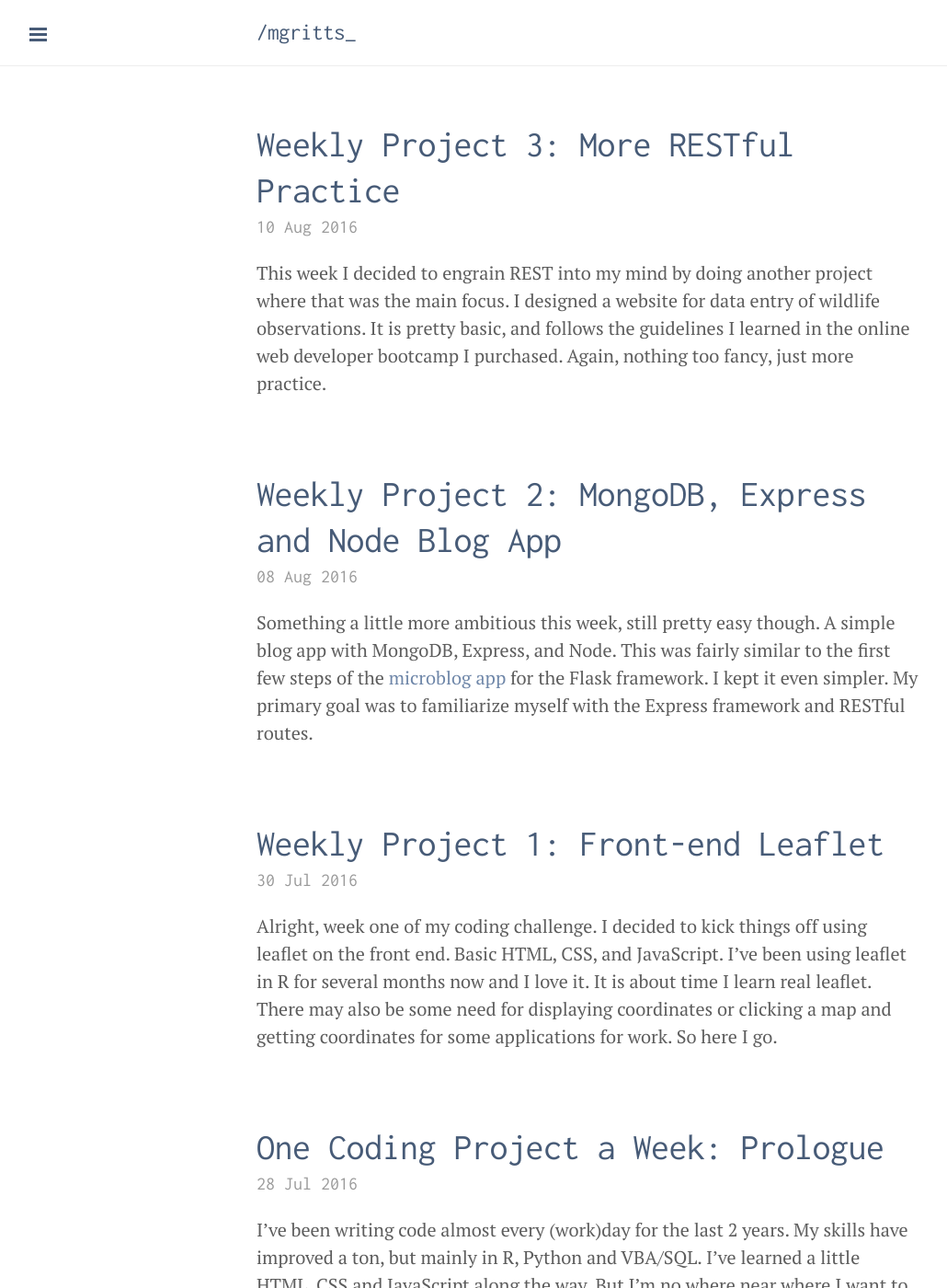
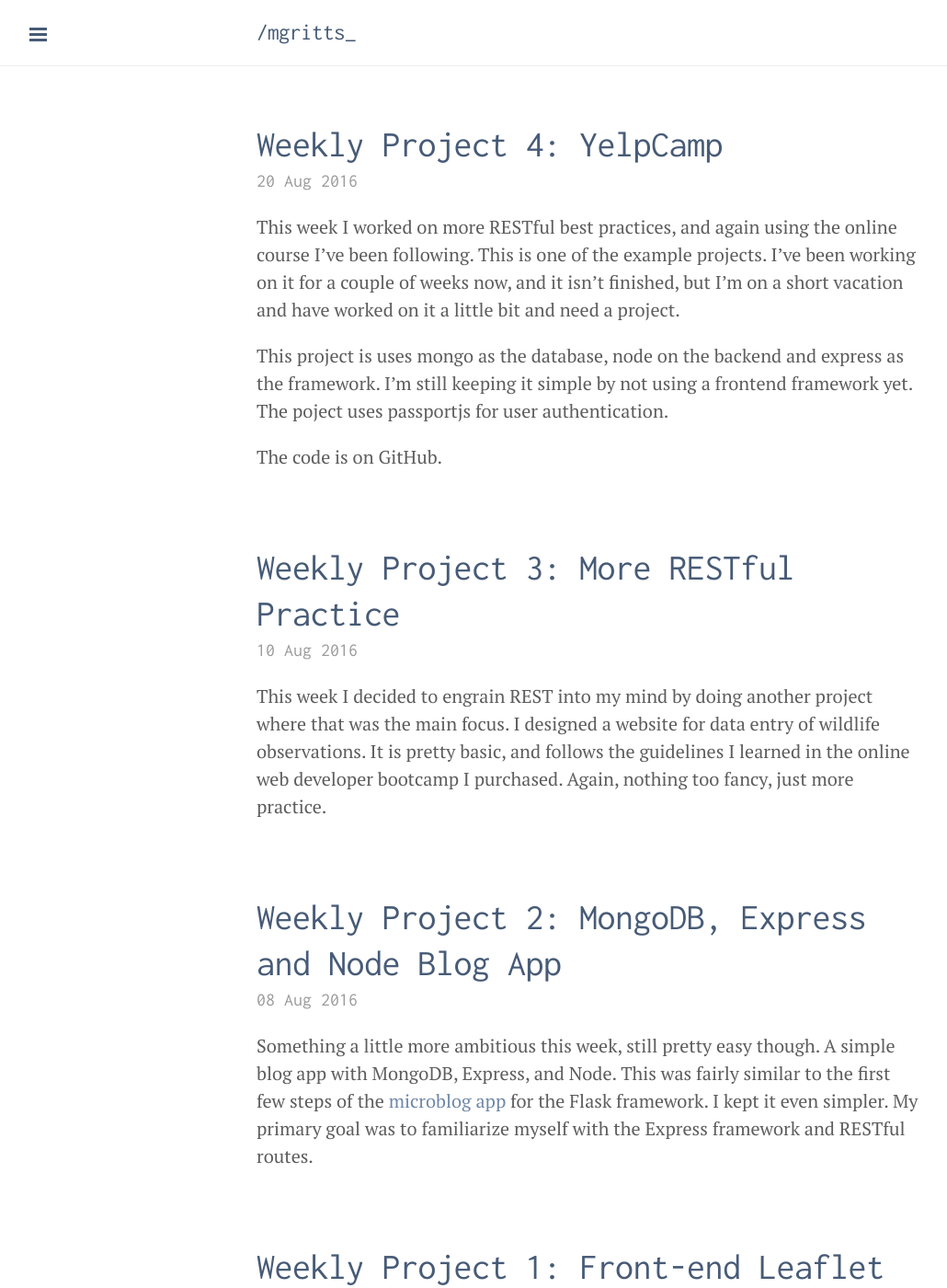
Before and after one commit to andrianaimisa/mgritts.github.io, a Jekyll site: the page built from index.html, in a window 1280 px wide and 1400 px high. Shown: the whole window at 92% size, without its empty margins (1-1031 px from the left). Built offline with Jekyll 4.4.1, drawn with Linux system fonts in a browser that asks for light colours; the list of posts is cut into pages by our own code; some of the changed text lies outside the part shown.

Commit message:
week4 coding project

```diff
--- a/_posts/2016-07-28-weekly-code-project-prologue.md
+++ b/_posts/2016-07-28-weekly-code-project-prologue.md
@@ -16,7 +16,8 @@ I've been writing code almost every (work)day for the last 2 years. My skills ha
 | --- | --- | --- |
 | 1 | Exploring Leaflet | [blog][7] - [code][8] |
 | 2 | Mongo, Express, Node Blog App | [blog][9] - [code][10] |
-| 2 | More RESTful Practice | [blog][11] - [code][12] |
+| 3 | More RESTful Practice | [blog][11] - [code][12] |
+| 4 | YelpCamp | [blog][13] - [code][14] |
 
 ## Background
 
--- /dev/null
+++ b/_posts/2016-08-20-coding-project-week4-yelpcamp.md
@@ -0,0 +1,19 @@
+---
+layout: post
+title: "Weekly Project 4: YelpCamp"
+comments: true
+tags:
+  - weekly code project
+  - html
+  - css
+  - javascript
+  - node
+  - express
+  - mongodb
+---
+
+This week I worked on more RESTful best practices, and again using the online course I've been following. This is one of the example projects. I've been working on it for a couple of weeks now, and it isn't finished, but I'm on a short vacation and have worked on it a little bit and need a project.
+
+This project is uses mongo as the database, node on the backend and express as the framework. I'm still keeping it simple by not using a frontend framework yet. The poject uses passportjs for user authentication.
+
+The code is on GitHub.
```
Also changed, not shown: other parts of _posts/2016-07-28-weekly-code-project-prologue.md (+2 -0 lines).
